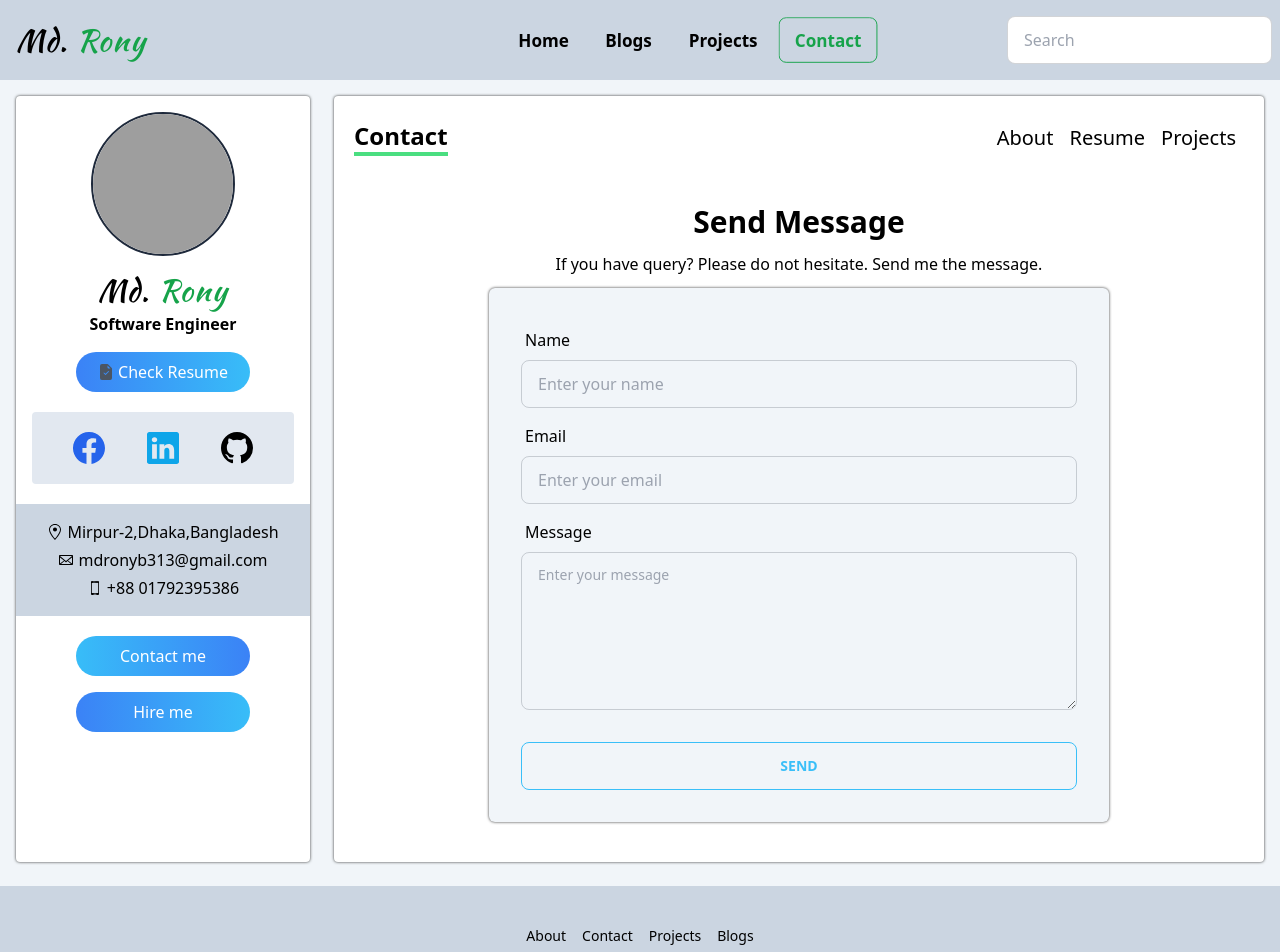
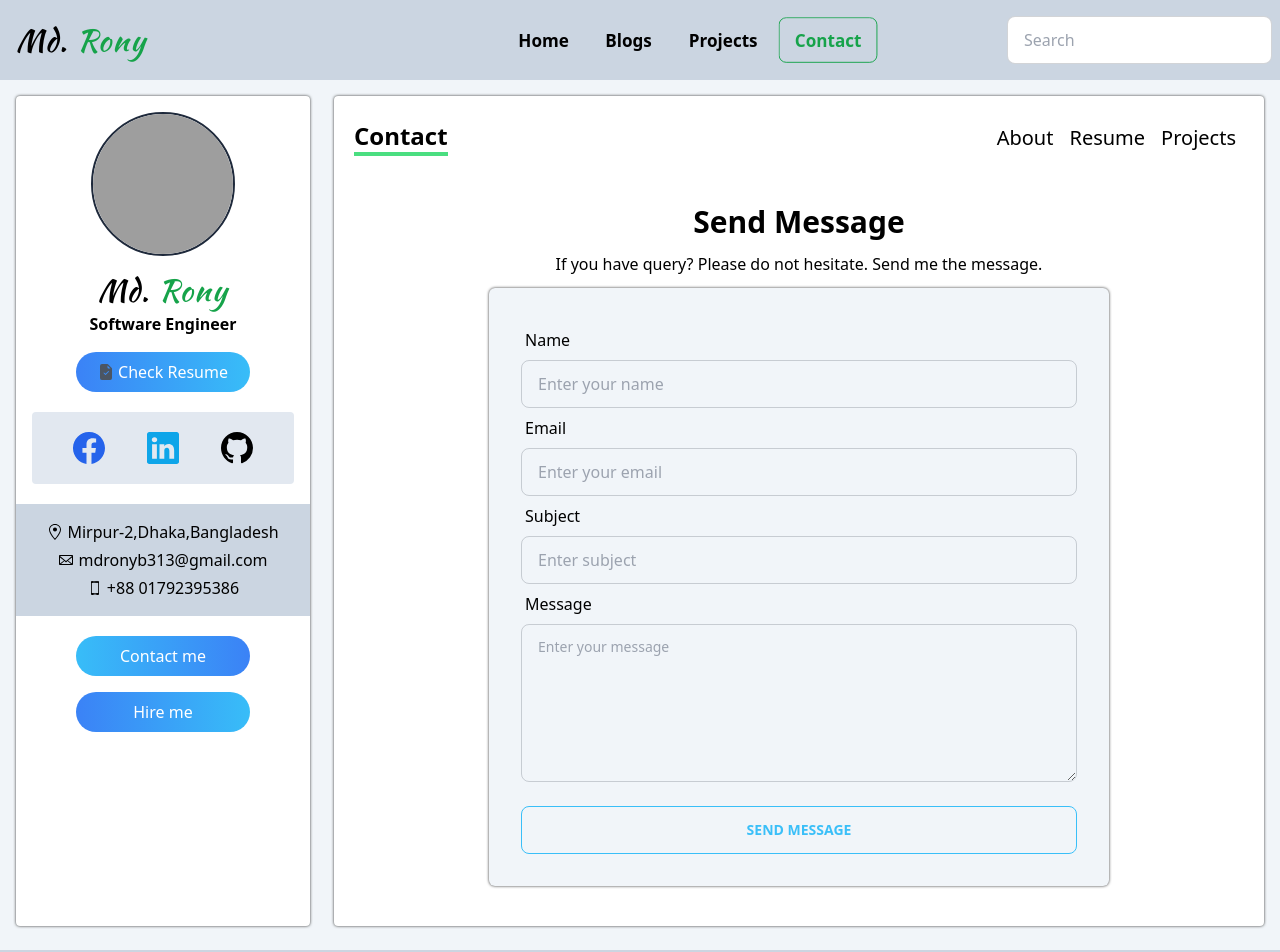
Before and after one commit to Md-RonyAhmed/my-portfolio, a Next.js app: page /contact in a window 1280 px wide. Shown: the top 952 px of the page. Built offline with nearby package versions, Linux system fonts and the light colour scheme; grey boxes are pictures that could not be loaded.

Commit message:
Final updated

```diff
--- a/data.ts
+++ b/data.ts
@@ -151,7 +151,7 @@ export const backend: Skill[] = [
   {
     Icon: SiTypescript,
     name: "TypeScript",
-    level: "43",
+    level: "45",
   },
 ];
 export const hosting: Skill[] = [
--- a/package.json
+++ b/package.json
@@ -9,6 +9,7 @@
     "lint": "next lint"
   },
   "dependencies": {
+    "@emailjs/browser": "^3.6.2",
     "daisyui": "^2.15.2",
     "next": "12.1.6",
     "react": "18.1.0",
--- a/pages/contact.tsx
+++ b/pages/contact.tsx
@@ -1,7 +1,33 @@
 import Head from 'next/head';
-import React from 'react'
+import React, { useRef } from 'react';
+import emailjs from "@emailjs/browser";
+import { ToastContainer, toast } from "react-toastify";
+import "react-toastify/dist/ReactToastify.css";
+const Contact = () => {
+   const form = useRef();
+    const sendEmail = (event) => {
+      event.preventDefault();
 
-const Contact = () => {
+      emailjs
+        .sendForm(
+          "service_te8dkkk",
+          "template_26l7hwo",
+          form.current,
+          "p6XQzia97zQMqN2SX"
+        )
+        .then(
+          (result) => {
+            if (result) {
+              return toast.success('Message Send Successfully');
+            }
+            console.log(result.text);
+          },
+          (error) => {
+            console.log(error.text);
+            return toast.error("Something went wrong");
+          }
+        );
+    };
   return (
     <>
       <Head>
@@ -15,13 +41,15 @@ const Contact = () => {
       </div>
       <div className="md:w-1/2 lg:w-2/3 w-5/6 mx-auto dark:bg-base-100 bg-slate-100 shadow-custom-light rounded-md mb-10">
         <div className="card-body">
+          <form ref={form} onSubmit={sendEmail}>
             <div className="form-control">
               <label className="label">
                 <span className="">Name</span>
               </label>
               <input
+                name="name"
                 type="text"
-              placeholder="Enter your name"
+                placeholder="Enter your name" required
                 className="input input-bordered bg-transparent"
               />
             </div>
@@ -30,8 +58,20 @@ const Contact = () => {
                 <span className="">Email</span>
               </label>
               <input
+                name="email"
                 type="email"
-              placeholder="Enter your email"
+                placeholder="Enter your email" required
+                className="input input-bordered bg-transparent"
+              />
+            </div>
+            <div className="form-control">
+              <label className="label">
+                <span className="">Subject</span>
+              </label>
+              <input
+                type="text"
+                name="subject"
+                placeholder="Enter subject" required
                 className="input input-bordered bg-transparent"
               />
             </div>
@@ -40,19 +80,25 @@ const Contact = () => {
                 <span className="">Message</span>
               </label>
               <textarea
-              name=""
+                name="message"
                 id=""
                 cols={15}
                 rows={5}
-              placeholder="Enter your message"
+                placeholder="Enter your message" required
                 className="textarea textarea-bordered bg-transparent"
               ></textarea>
             </div>
 
             <div className="form-control mt-6">
-            <button className="btn btn-outline btn-info">Send</button>
+              <input
+                type="submit"
+                value="Send Message"
+                className="btn btn-outline btn-info"
+              />
             </div>
+          </form>
         </div>
+        <ToastContainer />
       </div>
     </>
   );
```
Also changed, not shown: 1 other file (tests, documents, lock files or other folders). Lines whose indentation alone changed are shown as unchanged.
